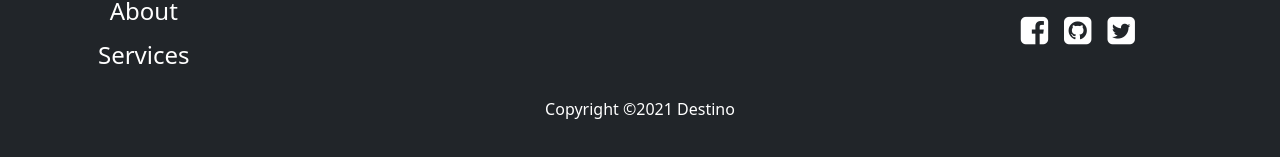
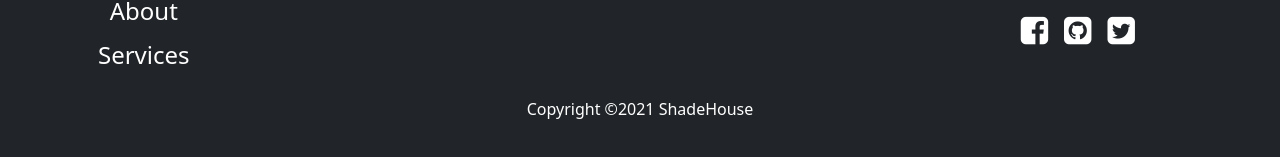
Before and after one commit to Zahin52/Shadehouse-client-code, a React (Create React App) app: page / in a window 1280 px wide. Shown: the part 1383-1540 px from the top of the page. Built offline with nearby package versions, Linux system fonts and the light colour scheme; no server answers.

Commit message:
footer edited

```diff
--- a/public/index.html
+++ b/public/index.html
@@ -24,7 +24,7 @@
       work correctly both with client-side routing and a non-root public URL.
       Learn how to configure a non-root public URL by running `npm run build`.
     -->
-    <title>Destino</title>
+    <title>ShadeHouse</title>
   </head>
   <body>
     <noscript>You need to enable JavaScript to run this app.</noscript>
--- a/src/components/Footer/Footer.js
+++ b/src/components/Footer/Footer.js
@@ -64,7 +64,7 @@ export default function Footer() {
                   </div>
                </div>
             </div>
-            <p>Copyright &copy;2021 Destino</p>
+            <p>Copyright &copy;2021 ShadeHouse</p>
          </div>
       </div>
    )
```
